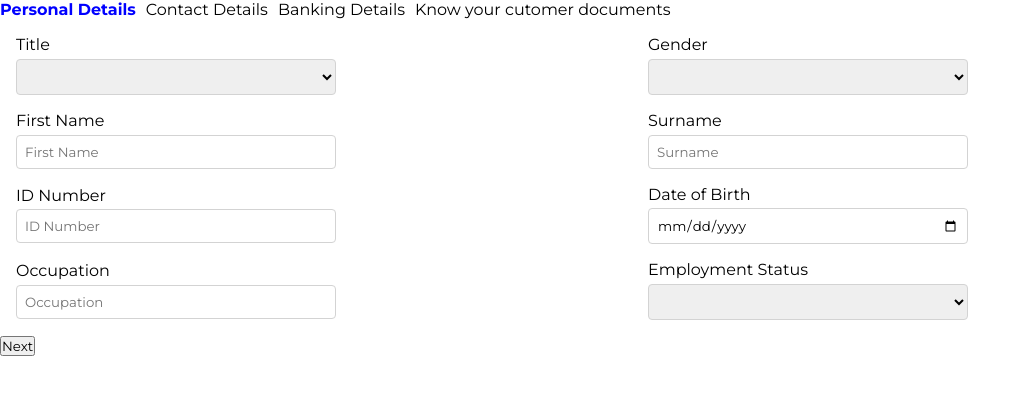
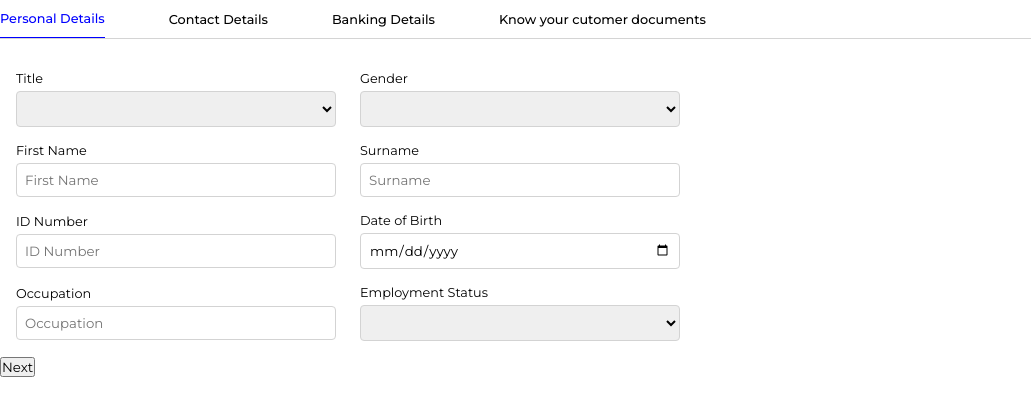
Before and after one commit to Amen-Musingarimi/code-virtus-assignment, an Angular app: page / in a window 1280 px wide. Shown: the top 416 px of the page, without its empty margins (0-1031 px from the left). Built offline with nearby package versions, Linux system fonts and the light colour scheme.

Commit message:
Style the nav links

```diff
--- a/src/app/multi-step-form/multi-step-form.component.css
+++ b/src/app/multi-step-form/multi-step-form.component.css
@@ -1,11 +1,33 @@
-.navigation a {
-  margin-right: 10px;
+.wrapping-container {
+  display: flex;
+  flex-direction: column;
+  align-items: flex-start;
+  justify-content: flex-start;
+  gap: 1rem;
+  width: 100%;
+}
+
+.navigation-container {
+  display: flex;
+  justify-content: flex-start;
+  align-items: center;
+  gap: 4rem;
+  border-bottom: 1px solid #d4d4d4;
+  width: 100%;
+}
+
+.navigation-container a {
   color: black;
   text-decoration: none;
+  text-align: center;
+  align-self: center;
   cursor: pointer;
+  height: 100%;
+  font-weight: 500;
+  padding: 0.7rem 0rem;
 }
 
-.navigation a.active {
+.navigation-container a.active {
   color: blue;
-  font-weight: bold;
+  border-bottom: 1px solid blue;
 }
--- a/src/app/multi-step-form/multi-step-form.component.html
+++ b/src/app/multi-step-form/multi-step-form.component.html
@@ -1,5 +1,5 @@
 <div class="wrapping-container">
-  <div class="navigation">
+  <div class="navigation-container">
     <a (click)="navigateToStep(1)" [class.active]="step === 1"
       >Personal Details</a
     >
--- a/src/styles.css
+++ b/src/styles.css
@@ -9,4 +9,5 @@
 
 body {
   position: relative;
+  font-size: 0.8rem;
 }
```
